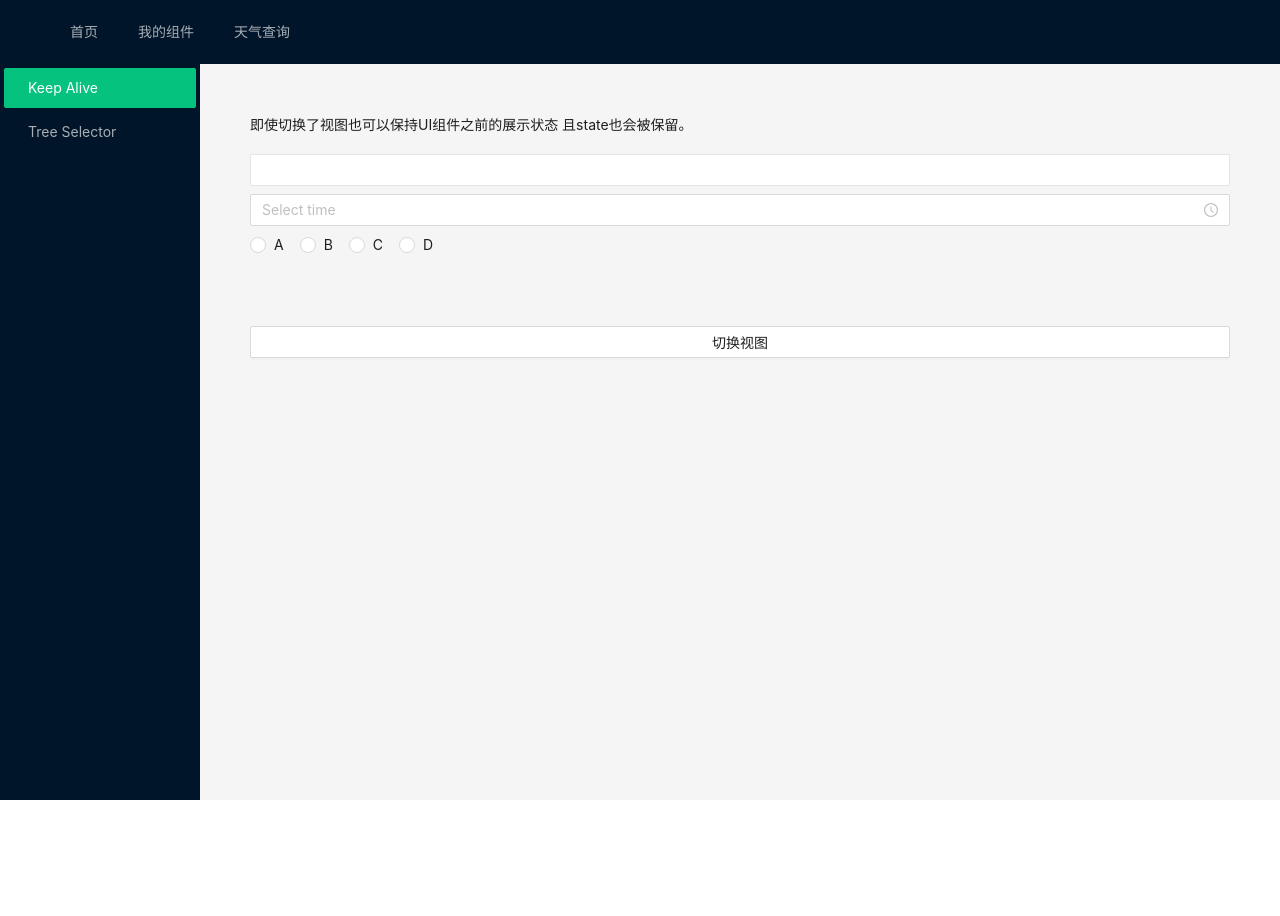
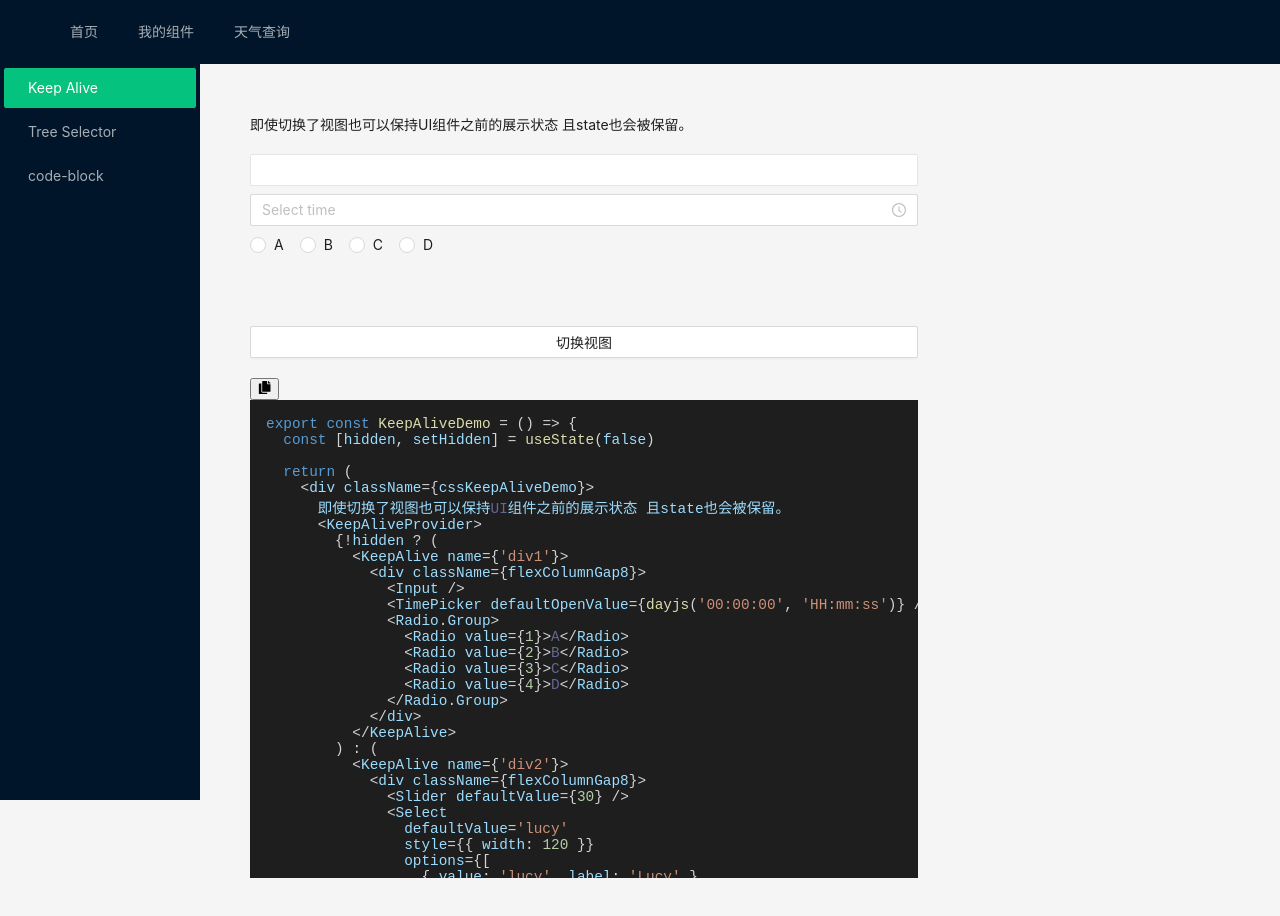
Before and after one commit to 791827624/my-react-app, a React (Create React App) app: page /my-components in a window 1280 px wide. Shown: the top 916 px of the page. Before the commit the page ends 800 px from the top, so only its background shows below. Built offline with nearby package versions, Linux system fonts and the light colour scheme.

Commit message:
codeBlock

```diff
--- /dev/null
+++ b/src/pages/my-components/CodeBlock/Demo.tsx
@@ -0,0 +1,20 @@
+import { CodeBlock } from '.'
+import { cssKeepAliveDemo } from '../KeepAliveDemo'
+
+export const CodeBlockDemo = () => {
+  return (
+    <div className={cssKeepAliveDemo}>
+      <CodeBlock
+        language='typescript'
+        darkMode={false}
+        maxHeight={500}
+        style={{ overflow: 'auto' }}>
+        {`
+ <CodeBlock language='typescript' darkMode={false} maxHeight={500} style={{ overflow: 'auto' }}>
+        coding....
+    </CodeBlock>
+`}
+      </CodeBlock>
+    </div>
+  )
+}
--- /dev/null
+++ b/src/pages/my-components/CodeBlock/index.tsx
@@ -0,0 +1,85 @@
+import { Highlight } from 'prism-react-renderer'
+import { useEffect, useState } from 'react'
+import { CopyToClipboard } from 'react-copy-to-clipboard'
+import { FaCheck, FaCopy } from 'react-icons/fa'
+
+type CodeBlockProps = {
+  children: string
+  language?: string
+  showLineNumbers?: boolean
+  className?: string
+  style?: React.CSSProperties
+  darkMode?: boolean
+  showCopyButton?: boolean
+  maxHeight?: string | number
+}
+
+export const CodeBlock = ({
+  children,
+  language = 'javascript',
+  showLineNumbers = false,
+  className = '',
+  style = {},
+  darkMode = true,
+  showCopyButton = true,
+  maxHeight = 'auto',
+}: CodeBlockProps) => {
+  const [copied, setCopied] = useState(false)
+
+  useEffect(() => {
+    if (copied) {
+      const timer = setTimeout(() => setCopied(false), 2000)
+      return () => clearTimeout(timer)
+    }
+  }, [copied])
+
+  return (
+    <div
+      className={`relative rounded-md overflow-hidden border border-gray-200 dark:border-gray-700 ${className}`}
+      style={{ ...style, maxHeight }}>
+      {showCopyButton && (
+        <CopyToClipboard text={children.trim()} onCopy={() => setCopied(true)}>
+          <button
+            className='absolute right-2 top-2 p-2 rounded bg-gray-100 dark:bg-gray-800 hover:bg-gray-200 dark:hover:bg-gray-700 transition-colors'
+            aria-label='Copy code'>
+            {copied ? <FaCheck className='text-green-500' /> : <FaCopy />}
+          </button>
+        </CopyToClipboard>
+      )}
+
+      <Highlight code={children.trim()} language={language}>
+        {({ className, style, tokens, getLineProps, getTokenProps }) => (
+          <pre
+            className={className}
+            style={{
+              ...style,
+              margin: 0,
+              padding: '1rem',
+              fontSize: '0.9rem',
+              overflow: 'auto',
+              maxHeight: maxHeight === 'auto' ? undefined : maxHeight,
+            }}>
+            {tokens.map((line, i) => (
+              <div key={i} {...getLineProps({ line, key: i })}>
+                {showLineNumbers && (
+                  <span
+                    style={{
+                      display: 'inline-block',
+                      width: '2.25em',
+                      color: darkMode ? '#6e7681' : '#999999',
+                      userSelect: 'none',
+                    }}>
+                    {i + 1}
+                  </span>
+                )}
+                {line.map((token, key) => (
+                  <span key={key} {...getTokenProps({ token, key })} />
+                ))}
+              </div>
+            ))}
+          </pre>
+        )}
+      </Highlight>
+    </div>
+  )
+}
--- a/src/pages/my-components/KeepAliveDemo/index.tsx
+++ b/src/pages/my-components/KeepAliveDemo/index.tsx
@@ -1,22 +1,23 @@
-import { Input, Slider, Button, TimePicker, Select, Rate, Radio } from "antd";
-import React, { useState } from "react";
-import { KeepAliveProvider, KeepAlive } from "./keep-alive";
-import dayjs from "dayjs";
-import { css } from "@emotion/css";
-import { flexColumnGap8 } from "index.style";
+import { css } from '@emotion/css'
+import { Button, Input, Radio, Rate, Select, Slider, TimePicker } from 'antd'
+import dayjs from 'dayjs'
+import { flexColumnGap8 } from 'index.style'
+import { useState } from 'react'
+import { CodeBlock } from '../CodeBlock'
+import { KeepAlive, KeepAliveProvider } from './keep-alive'
 
 export const KeepAliveDemo = () => {
-  const [hidden, setHidden] = useState(false);
+  const [hidden, setHidden] = useState(false)
 
   return (
-    <div className={cssKeepAliveDemo}>
+    <div className={cssKeepAliveDemo} style={{ width: '60vw' }}>
       即使切换了视图也可以保持UI组件之前的展示状态 且state也会被保留。
       <KeepAliveProvider>
         {!hidden ? (
-          <KeepAlive name={"div1"}>
+          <KeepAlive name={'div1'}>
             <div className={flexColumnGap8}>
               <Input />
-              <TimePicker defaultOpenValue={dayjs("00:00:00", "HH:mm:ss")} />
+              <TimePicker defaultOpenValue={dayjs('00:00:00', 'HH:mm:ss')} />
               <Radio.Group>
                 <Radio value={1}>A</Radio>
                 <Radio value={2}>B</Radio>
@@ -26,41 +27,97 @@ export const KeepAliveDemo = () => {
             </div>
           </KeepAlive>
         ) : (
-          <KeepAlive name={"div2"}>
+          <KeepAlive name={'div2'}>
             <div className={flexColumnGap8}>
               <Slider defaultValue={30} />
               <Select
-                defaultValue="lucy"
+                defaultValue='lucy'
                 style={{ width: 120 }}
                 options={[
-                  { value: "lucy", label: "Lucy" },
-                  { value: "dawn", label: "dawn" },
-                  { value: "petter", label: "petter" },
+                  { value: 'lucy', label: 'Lucy' },
+                  { value: 'dawn', label: 'dawn' },
+                  { value: 'petter', label: 'petter' },
                 ]}
               />
               <Rate />
             </div>
           </KeepAlive>
         )}
+      </KeepAliveProvider>
       <Button
         onClick={() => {
-            setHidden(!hidden);
+          setHidden(!hidden)
         }}
         style={{
           marginTop: 50,
-          }}
-        >
+        }}>
         切换视图
       </Button>
+      <CodeBlock
+        language='typescript'
+        darkMode={false}
+        maxHeight={500}
+        style={{ overflow: 'auto' }}>
+        {`
+export const KeepAliveDemo = () => {
+  const [hidden, setHidden] = useState(false)
+
+  return (
+    <div className={cssKeepAliveDemo}>
+      即使切换了视图也可以保持UI组件之前的展示状态 且state也会被保留。
+      <KeepAliveProvider>
+        {!hidden ? (
+          <KeepAlive name={'div1'}>
+            <div className={flexColumnGap8}>
+              <Input />
+              <TimePicker defaultOpenValue={dayjs('00:00:00', 'HH:mm:ss')} />
+              <Radio.Group>
+                <Radio value={1}>A</Radio>
+                <Radio value={2}>B</Radio>
+                <Radio value={3}>C</Radio>
+                <Radio value={4}>D</Radio>
+              </Radio.Group>
+            </div>
+          </KeepAlive>
+        ) : (
+          <KeepAlive name={'div2'}>
+            <div className={flexColumnGap8}>
+              <Slider defaultValue={30} />
+              <Select
+                defaultValue='lucy'
+                style={{ width: 120 }}
+                options={[
+                  { value: 'lucy', label: 'Lucy' },
+                  { value: 'dawn', label: 'dawn' },
+                  { value: 'petter', label: 'petter' },
+                ]}
+              />
+              <Rate />
+            </div>
+          </KeepAlive>
+        )}
       </KeepAliveProvider>
+      <Button
+        onClick={() => {
+          setHidden(!hidden)
+        }}
+        style={{
+          marginTop: 50,
+        }}>
+        切换视图
+      </Button>
+
     </div>
-  );
-};
-
-const cssKeepAliveDemo = css`
+  )
+}`}
+      </CodeBlock>
+    </div>
+  )
+}
+export const cssKeepAliveDemo = css`
   padding: 50px;
 
   display: flex;
   flex-direction: column;
   gap: 20px;
-`;
+`
--- a/src/pages/my-components/KeepAliveDemo/keep-alive.tsx
+++ b/src/pages/my-components/KeepAliveDemo/keep-alive.tsx
@@ -1,5 +1,5 @@
-import { useUnmount } from "ahooks";
-import _ from "lodash";
+import { useUnmount } from 'ahooks'
+import _ from 'lodash'
 import React, {
   MutableRefObject,
   PropsWithChildren,
@@ -11,80 +11,74 @@ import React, {
   useMemo,
   useRef,
   useState,
-} from "react";
-import ReactDOM, { createPortal, } from "react-dom";
+} from 'react'
+import { createPortal } from 'react-dom'
 
 const KeeperContext = React.createContext<{
-  invisibleRefs: MutableRefObject<Record<string, HTMLDivElement | null>>;
-  wrapperRef: React.MutableRefObject<HTMLDivElement | null>;
-  isMax: boolean;
-  items: Record<string, React.ReactNode>;
-  setItems: React.Dispatch<
-    React.SetStateAction<Record<string, React.ReactNode>>
-  >;
-  isExclude?: (name: string) => boolean | undefined;
-  keep?: (
-    name: string,
-    children: ReactNode,
-    cb?: () => void
-  ) => Promise<HTMLDivElement>;
+  invisibleRefs: MutableRefObject<Record<string, HTMLDivElement | null>>
+  wrapperRef: React.MutableRefObject<HTMLDivElement | null>
+  isMax: boolean
+  items: Record<string, React.ReactNode>
+  setItems: React.Dispatch<React.SetStateAction<Record<string, React.ReactNode>>>
+  isExclude?: (name: string) => boolean | undefined
+  keep?: (name: string, children: ReactNode, cb?: () => void) => Promise<HTMLDivElement>
 }>({
   wrapperRef: { current: null },
   invisibleRefs: { current: {} },
   isMax: false,
   items: {},
   setItems: () => ({}),
-});
+})
 
 type Props = {
   //组件很重时操作dom的消耗成本大于重新加载，可以使用exclude禁用keepAlive
-  exclude?: string[];
-  max?: number;
-};
+  exclude?: string[]
+  max?: number
+}
 
 export const KeepAliveProvider = (props: PropsWithChildren<Props>) => {
-  const { children, exclude, max = 10 } = props;
+  const { children, exclude, max = 10 } = props
 
-  const [items, setItems] = useState<Record<string, ReactNode>>({});
+  const [items, setItems] = useState<Record<string, ReactNode>>({})
 
   //缓存dom
-  const invisibleRefs = useRef<Record<string, HTMLDivElement>>({});
+  const invisibleRefs = useRef<Record<string, HTMLDivElement>>({})
 
   //隐形容器
-  const wrapperRef = useRef<HTMLDivElement | null>(null);
+  const wrapperRef = useRef<HTMLDivElement | null>(null)
 
   useUnmount(() => {
-    wrapperRef.current?.remove();
-  });
+    wrapperRef.current?.remove()
+  })
 
   const isExclude = useCallback(
     (name: string) => {
-      return exclude?.includes(name);
+      return exclude?.includes(name)
     },
     [exclude]
-  );
+  )
 
   const keep = useMemo(() => {
     return (name: string, children: ReactNode, cb?: () => void) => {
       return new Promise<HTMLDivElement>(async (resolve) => {
         const callback = () =>
           new Promise<null>((resolve) => {
-            cb?.();
+            cb?.()
             setTimeout(() => {
-              resolve(null);
-            }, 0);
-          });
+              resolve(null)
+            }, 0)
+          })
 
         await callback().then(() => {
           setTimeout(() => {
-            invisibleRefs.current[name] && resolve(invisibleRefs.current[name]);
-          }, 0);
-        });
-      });
-    };
-  }, [invisibleRefs]);
+            invisibleRefs.current[name] && resolve(invisibleRefs.current[name])
+          }, 0)
+        })
+      })
+    }
+  }, [invisibleRefs])
 
-  console.log(items);
+  console.log(items)
 
   return (
     <KeeperContext.Provider
@@ -96,24 +90,22 @@ export const KeepAliveProvider = (props: PropsWithChildren<Props>) => {
         isMax: Object.getOwnPropertyNames(items).length >= max,
         isExclude,
         keep,
-      }}
-    >
+      }}>
       {createPortal(
-        <div style={{ opacity: 0, position: "fixed" }}>
+        <div style={{ opacity: 0, position: 'fixed' }}>
           <div ref={wrapperRef}>
             {_.map(items, (render: any, name: any) => {
               return (
                 <div
                   ref={(r) => {
-                    if (exclude?.includes(name) || !r) return;
-                    invisibleRefs.current[name] = r;
+                    if (exclude?.includes(name) || !r) return
+                    invisibleRefs.current[name] = r
                   }}
                   role={name}
-                  key={name}
-                >
+                  key={name}>
                   {render}
                 </div>
-              );
+              )
             })}
           </div>
         </div>,
@@ -121,66 +113,59 @@ export const KeepAliveProvider = (props: PropsWithChildren<Props>) => {
       )}
       {children}
     </KeeperContext.Provider>
-  );
-};
+  )
+}
 
 type KeepLiveItem = {
   //唯一名字
-  name: string;
-  disabled?: boolean;
+  name: string
+  disabled?: boolean
   //keepalive激活前的组件展示
-  suspense?: JSX.Element;
-};
+  suspense?: JSX.Element
+}
 
 export const KeepAlive = (props: PropsWithChildren<KeepLiveItem>) => {
-  const { name, disabled, children } = props;
+  const { name, disabled, children } = props
 
-  const ref = useRef<HTMLDivElement | null>(null);
+  const ref = useRef<HTMLDivElement | null>(null)
 
-  const {
-    invisibleRefs,
-    wrapperRef,
-    keep,
-    items,
-    setItems,
-    isMax,
-  } = useContext(KeeperContext);
+  const { invisibleRefs, wrapperRef, keep, items, setItems, isMax } = useContext(KeeperContext)
 
-  const keepAlive = !items[name] && !disabled && !isMax;
+  const keepAlive = !items[name] && !disabled && !isMax
   //注册
   if (keepAlive) {
-    setItems?.((p) => ({ ...p, [name]: children }));
+    setItems?.((p) => ({ ...p, [name]: children }))
   }
   //延迟挂载
   useLayoutEffect(() => {
     const init = async (name: string, children: ReactNode) => {
-      const newNode = await keep?.(name, children);
+      const newNode = await keep?.(name, children)
 
       //判断是否keep alive
       if (!newNode) {
-        return;
+        return
       }
-      ref.current?.appendChild(newNode);
-    };
-    init(name, children);
-  }, [keep, name]);
+      ref.current?.appendChild(newNode)
+    }
+    init(name, children)
+  }, [keep, name])
 
   //卸载
   useEffect(() => {
-    const { current } = invisibleRefs;
-    const wrapper = wrapperRef.current;
+    const { current } = invisibleRefs
+    const wrapper = wrapperRef.current
 
     return () => {
-      const newNode = current[name];
+      const newNode = current[name]
 
       //判断是否keep alive
       if (!newNode) {
-        return;
+        return
       }
 
-      wrapper?.appendChild(newNode);
-    };
-  }, [wrapperRef, name, invisibleRefs, children]);
+      wrapper?.appendChild(newNode)
+    }
+  }, [wrapperRef, name, invisibleRefs, children])
 
-  return <div ref={ref} />;
-};
+  return <div ref={ref} />
+}
--- a/src/pages/my-components/index.tsx
+++ b/src/pages/my-components/index.tsx
@@ -1,45 +1,53 @@
-import { THEME } from "theme";
-import { Layout, Menu } from "antd";
-import Sider from "antd/es/layout/Sider";
-import React, { useState } from "react";
-import { Content } from "antd/es/layout/layout";
-import { KeepAliveDemo } from "./KeepAliveDemo";
+import { Layout, Menu } from 'antd'
+import Sider from 'antd/es/layout/Sider'
+import { Content } from 'antd/es/layout/layout'
+import { useState } from 'react'
+import { THEME } from 'theme'
+import { CodeBlockDemo } from './CodeBlock/Demo'
+import { KeepAliveDemo } from './KeepAliveDemo'
 
 export const MyComponents = () => {
-  const [activeTab, setActiveTab] = useState("keep-alive");
+  const [activeTab, setActiveTab] = useState('keep-alive')
   return (
     <div>
       <Layout>
-        <Sider
-          width={200}
-          style={{ background: THEME.orange, height: `calc(100vh - 64px)` }}
-        >
+        <Sider width={200} style={{ background: THEME.orange, height: `calc(100vh - 64px)` }}>
           <Menu
-            theme="dark"
-            defaultSelectedKeys={["keep-alive"]}
+            theme='dark'
+            defaultSelectedKeys={['keep-alive']}
             items={[
               {
-                key: "keep-alive",
-                label: "Keep Alive",
+                key: 'keep-alive',
+                label: 'Keep Alive',
                 onClick: () => {
-                  setActiveTab("keep-alive");
+                  setActiveTab('keep-alive')
                 },
               },
               {
-                key: "tree",
-                label: "Tree Selector",
+                key: 'tree',
+                label: 'Tree Selector',
                 onClick: () => {
-                  setActiveTab("tree");
+                  setActiveTab('tree')
+                },
+              },
+              {
+                key: 'code-block',
+                label: 'code-block',
+                onClick: () => {
+                  setActiveTab('code-block')
                 },
               },
             ]}
-            mode="inline"
-            defaultOpenKeys={["keep-alive"]}
-            style={{ height: "100%", borderRight: 0 }}
+            mode='inline'
+            defaultOpenKeys={['keep-alive']}
+            style={{ height: '100%', borderRight: 0 }}
           />
         </Sider>
-        <Content>{activeTab === "keep-alive" && <KeepAliveDemo />}</Content>
+        <Content>
+          {activeTab === 'keep-alive' && <KeepAliveDemo />}
+          {activeTab === 'code-block' && <CodeBlockDemo />}
+        </Content>
       </Layout>
     </div>
-  );
-};
+  )
+}
```
Also changed, not shown: package.json (+7 -2 lines), src/pages/personal-profile/index.tsx (+7 -9 lines), 1 other file (tests, documents, lock files or other folders). Lines whose indentation alone changed are shown as unchanged.
